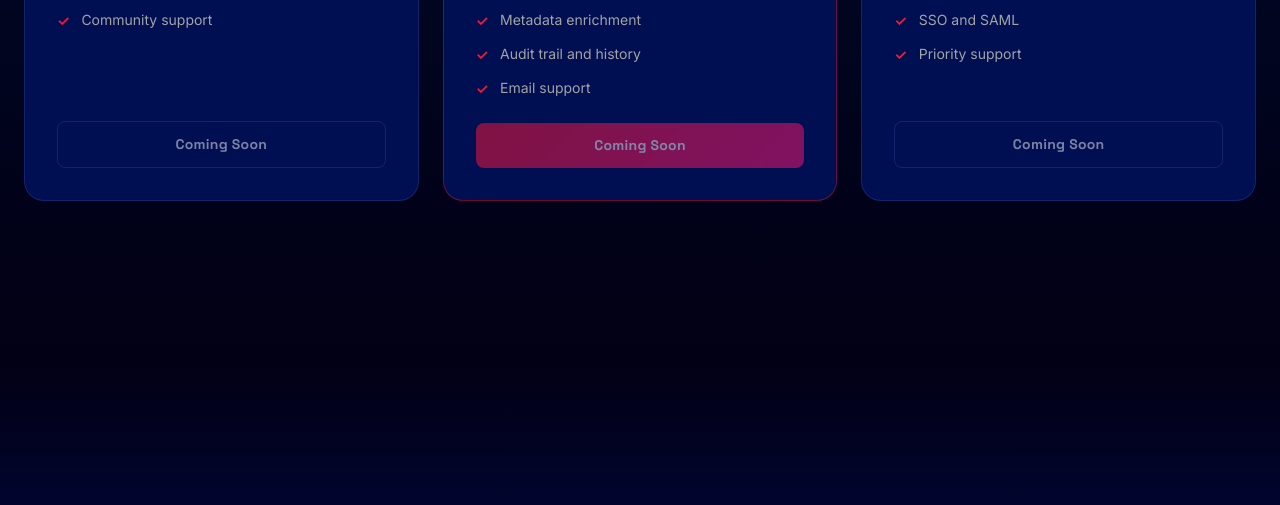
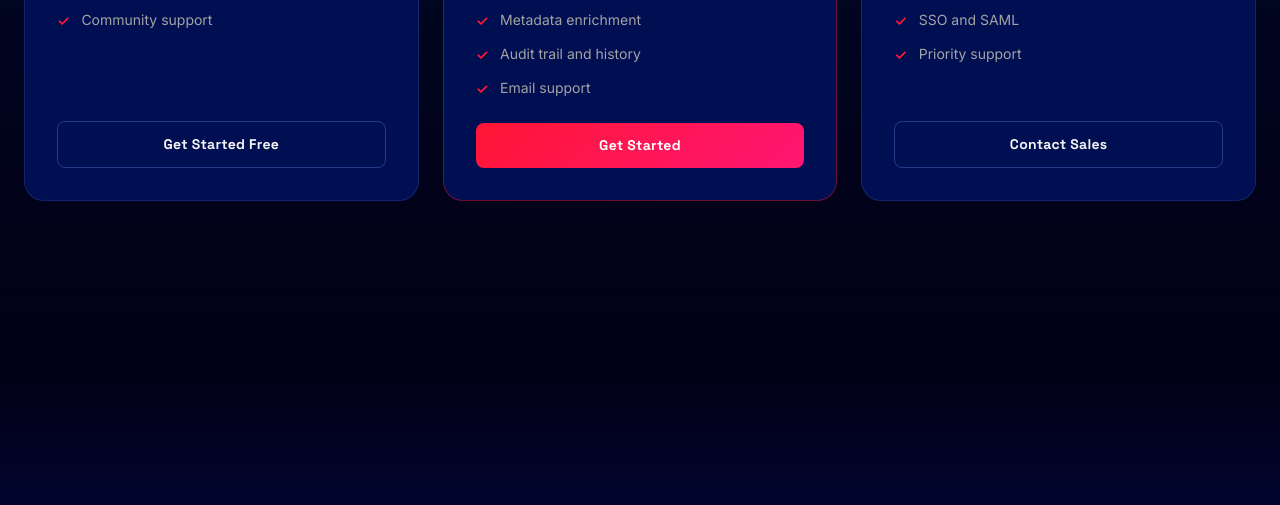
Before and after one commit to F80Pix3l/Pix3l-Website, a website: page crunch.html in a window 1280 px wide. Shown: the part 4477-4982 px from the top of the page. Drawn offline with nearby package versions, Linux system fonts and the light colour scheme.

Commit message:
Activate pricing table buttons on crunch.html
Replace disabled "Coming Soon" buttons with active CTAs linking to
index.html#contact: "Get Started Free" (Starter), "Get Started" (Pro),
"Contact Sales" (Team).

Co-Authored-By: Claude Sonnet 4.6 <noreply@anthropic.com>

```diff
--- a/crunch.html
+++ b/crunch.html
@@ -1414,7 +1414,7 @@
               <li class="pricing-feature"><span class="pricing-check" aria-hidden="true">&#10003;</span>Basic column renaming</li>
               <li class="pricing-feature"><span class="pricing-check" aria-hidden="true">&#10003;</span>Community support</li>
             </ul>
-            <a href="#" class="btn btn-outline" aria-label="Coming soon" style="pointer-events:none;opacity:0.5;">Coming Soon</a>
+            <a href="index.html#contact" class="btn btn-outline">Get Started Free</a>
           </div>
 
           <div class="pricing-card pricing-card-featured" data-reveal>
@@ -1436,7 +1436,7 @@
               <li class="pricing-feature"><span class="pricing-check" aria-hidden="true">&#10003;</span>Audit trail and history</li>
               <li class="pricing-feature"><span class="pricing-check" aria-hidden="true">&#10003;</span>Email support</li>
             </ul>
-            <a href="#" class="btn btn-primary" aria-label="Coming soon" style="pointer-events:none;opacity:0.5;">Coming Soon</a>
+            <a href="index.html#contact" class="btn btn-primary">Get Started</a>
           </div>
 
           <div class="pricing-card" data-reveal>
@@ -1456,7 +1456,7 @@
               <li class="pricing-feature"><span class="pricing-check" aria-hidden="true">&#10003;</span>SSO and SAML</li>
               <li class="pricing-feature"><span class="pricing-check" aria-hidden="true">&#10003;</span>Priority support</li>
             </ul>
-            <a href="#" class="btn btn-outline" aria-label="Coming soon" style="pointer-events:none;opacity:0.5;">Coming Soon</a>
+            <a href="index.html#contact" class="btn btn-outline">Contact Sales</a>
           </div>
 
         </div>
```
